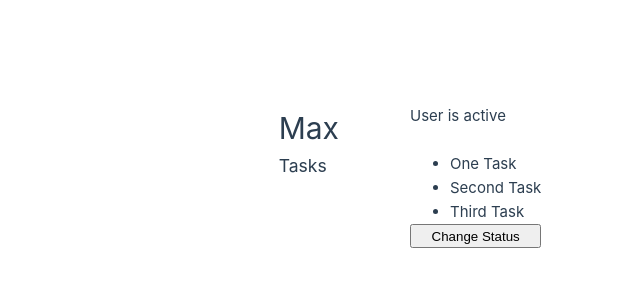
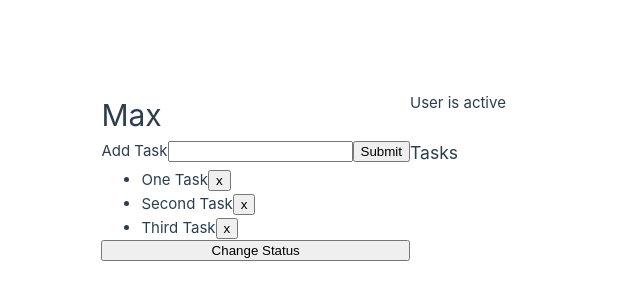
Before and after one commit to ortigaliev/job-project, a Vue app: page / in a window 1280 px wide. Shown: the part 224-524 px from the top of the page, without its empty margins (230-870 px from the left). Built offline with nearby package versions, Linux system fonts and the light colour scheme; the HTML template or start-up script is replaced by a standard one.

Commit message:
feat: add form and add task and delete

```diff
--- a/src/App.vue
+++ b/src/App.vue
@@ -3,6 +3,8 @@
       const name = ref('Max');
       const status = ref('active');
       const tasks = ref(['One Task', 'Second Task', 'Third Task']);
+      const newTask = ref('');
+
 
       const toggleStatus = () => {
         if(status.value === 'active') {
@@ -14,6 +16,16 @@
         }
       };
 
+      const addTask = () =>  {
+        if (newTask.value.trim() !== ''){
+          tasks.value.push(newTask.value);
+          newTask.value = '';
+        }
+      };
+      const deleteTask = (index) => {
+        tasks.value.splice(index, 1);
+      };
+
 </script>
 
 <template>
@@ -22,9 +34,20 @@
   <p v-else-if="status === 'pending'">User is pending</p>
   <p v-else>User is inactive</p>
 
+  <form @submit.prevent="addTask">
+    <label for="newTask">Add Task</label>
+    <input type="text" id="newTask" name="newTask" v-model="newTask" />
+    <button type="submit">Submit</button>
+  </form>
+
   <h3>Tasks</h3>
   <ul>
-    <li v-for="task in tasks" :key="task">{{ task }}</li>
+    <li v-for="task in tasks" :key="task">
+      <span>
+        {{ task }}
+      </span>
+      <button @click="deleteTask(index)">x</button>
+    </li>
   </ul>
   <br />
   <button @click="toggleStatus">Change Status</button>
```
